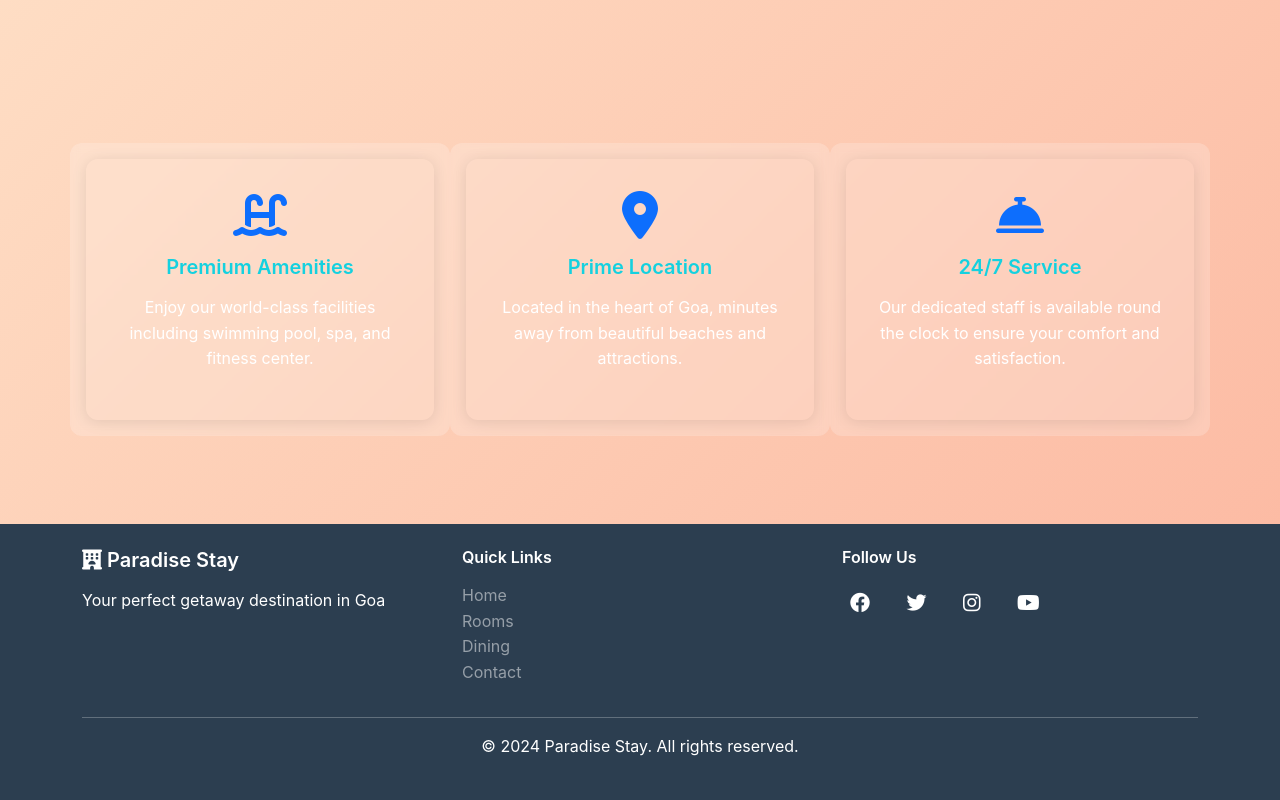
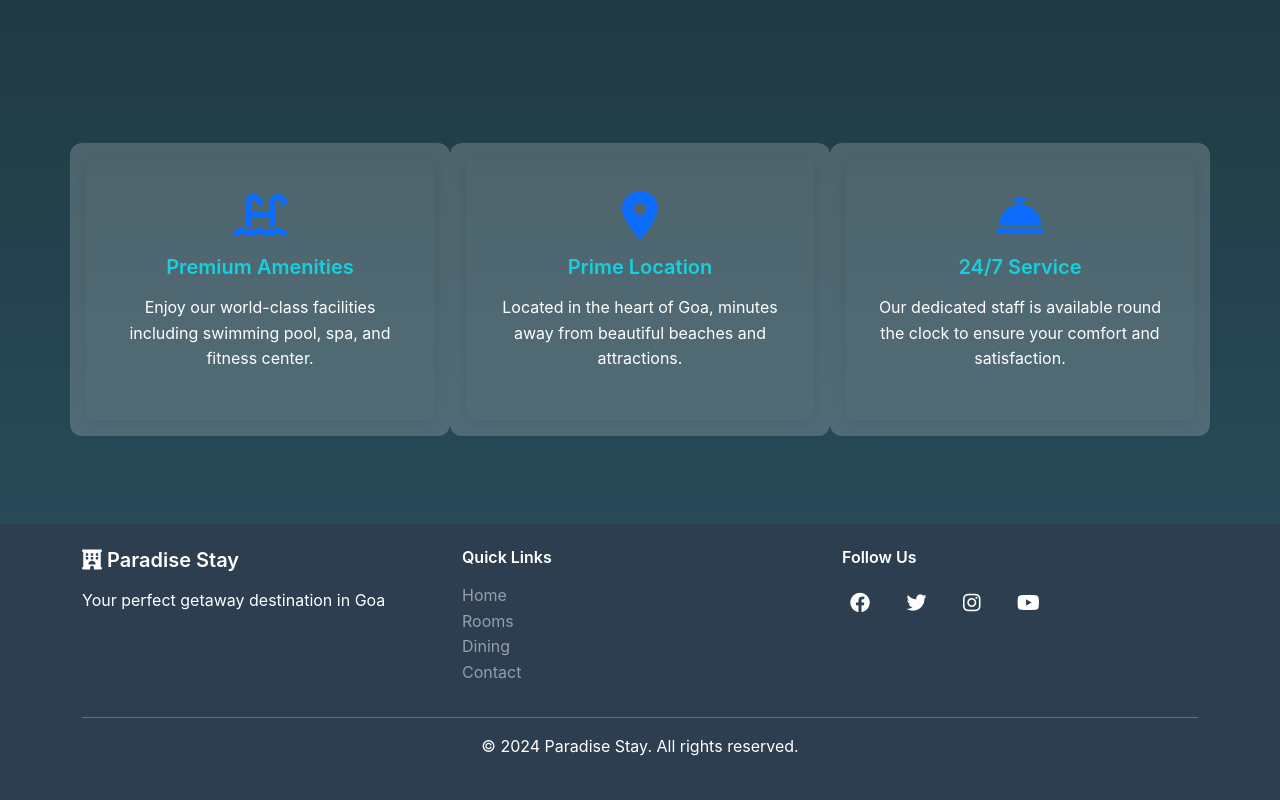
Before and after one commit to Aditya05-F/Hotel-_Manager-Website, a Flask app: page / in a window 1280 px wide. Shown: the part 801-1601 px from the top of the page. Run offline with Flask 3, Linux system fonts and the light colour scheme.

Commit message:
new background color updated

```diff
--- a/static/css/style.css
+++ b/static/css/style.css
@@ -43,8 +43,8 @@
 }
 
 body {
-  background: linear-gradient(135deg, #ffecd2 0%, #fcb69f 100%);
-
+  /* background: linear-gradient(135deg, #ffecd2 0%, #fcb69f 100%); */
+  background: linear-gradient(180deg, #a9d6ea, #203a43, #2c5364);
   font-family: 'Inter', 'Segoe UI', Tahoma, Geneva, Verdana, sans-serif;
   line-height: 1.6;
   color: var(--text-dark);
```
